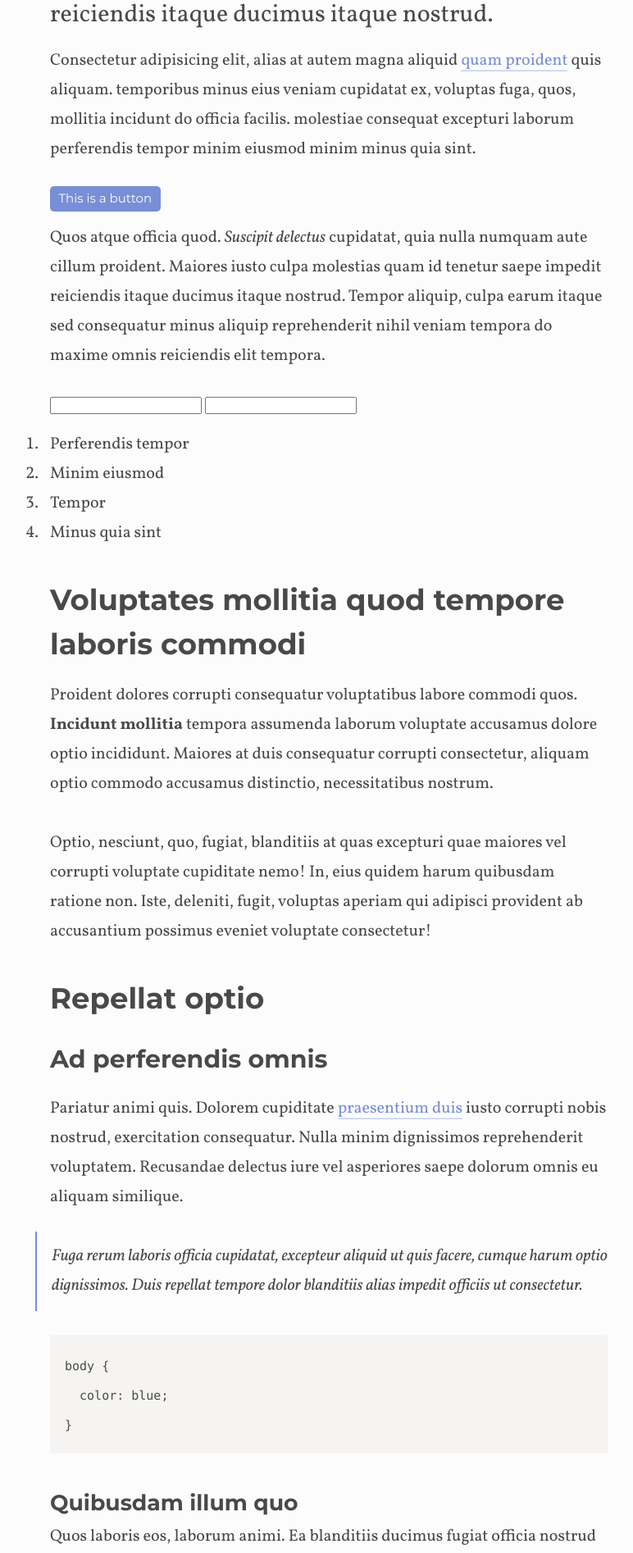
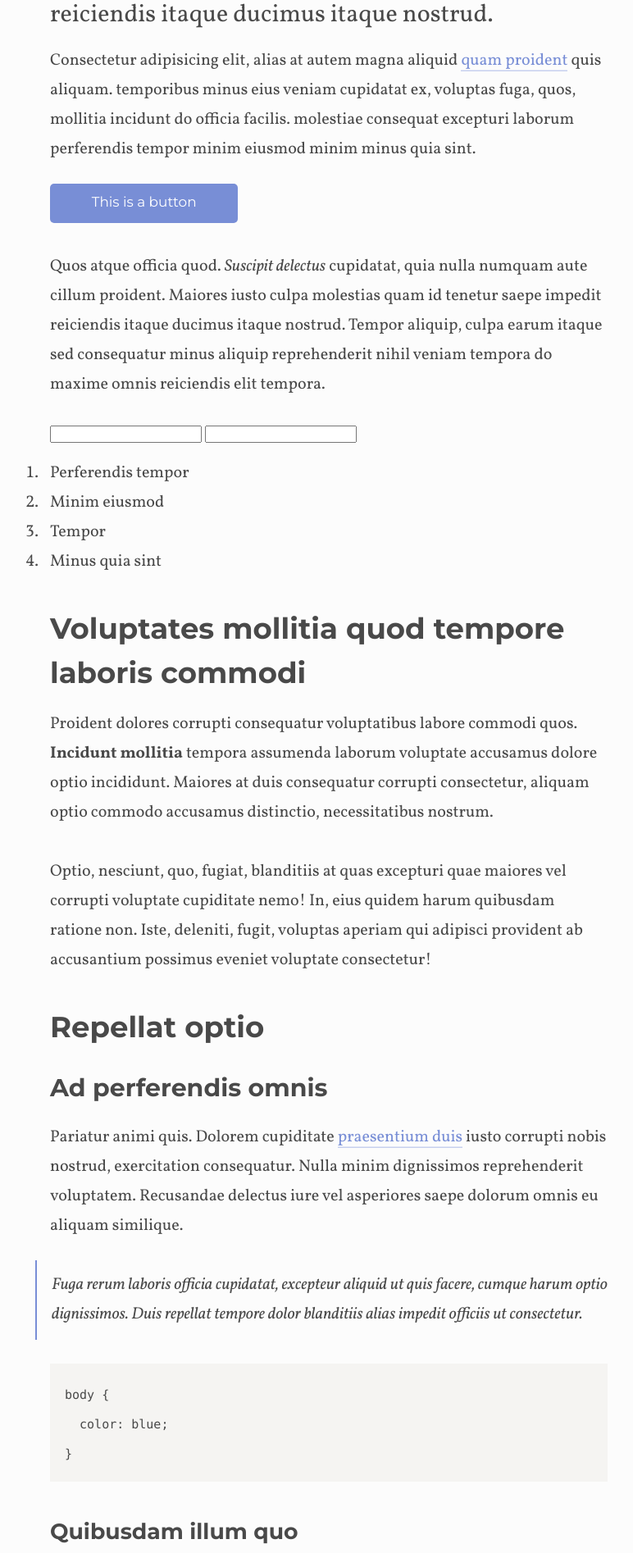
Before and after one commit to chloeam/steel-site, a Jekyll site: the page built from index.html, in a window 1280 px wide. Shown: the part 426-2320 px from the top of the page at 82% size, without its empty margins (239-1011 px from the left). Built offline with Jekyll 4.4.1, drawn with Linux system fonts in a browser that asks for light colours.

Commit message:
basic button

```diff
--- a/_sass/_buttons.scss
+++ b/_sass/_buttons.scss
@@ -4,8 +4,19 @@
   border-radius: $borderRadius;
   font-family: unquote(map-get($buttontype, font-family));
   font-weight: map-get($buttontype, regular);
-  @include sassline(theta, $bodytype, 1, 1, all);
-  padding: 0 0.7em 0.5em 0.7em;
+  @include sassline(eta, $bodytype, 2, 2, all);
+  display: inline-block;
+  // @include baseline(theta, $bodytype, 3, 3, all);
+  // @include baseline(theta, $buttontype, 2, 2, all);
+  // margin-bottom: 0;
+  // padding-top: 0;
+  // padding: 0 0.7em 0.5em 0.7em;
+  // @include fontsize(theta, all);
+  line-height: 1rem;
+  padding: 1em 3em;
+  // margin-bottom: 8em;
+  // margin-bottom: 8em;
+  // padding-top: 2em;
 
   &:hover {
     background-color: $btnHover;
--- a/index.html
+++ b/index.html
@@ -10,6 +10,8 @@ layout: default
       <p class="caption">Labore reprehenderit corporis ullam distinctio&nbsp;ex.</p>
 
       <p class="lead">Quos atque officia quod. <i>Suscipit delectus</i> cupidatat, quia nulla numquam aute cillum proident. Maiores iusto culpa molestias quam id tenetur saepe impedit reiciendis itaque ducimus itaque nostrud.</p>
+
+      <!-- <button class="button">This is a real button</button> -->
 
       <p>Consectetur adipisicing elit, alias at autem magna aliquid <a href="#">quam proident</a> quis aliquam. temporibus minus eius veniam cupidatat ex, voluptas fuga, quos, mollitia incidunt do officia facilis. molestiae consequat excepturi laborum perferendis tempor minim eiusmod minim minus quia&nbsp;sint.</p>
 
```
